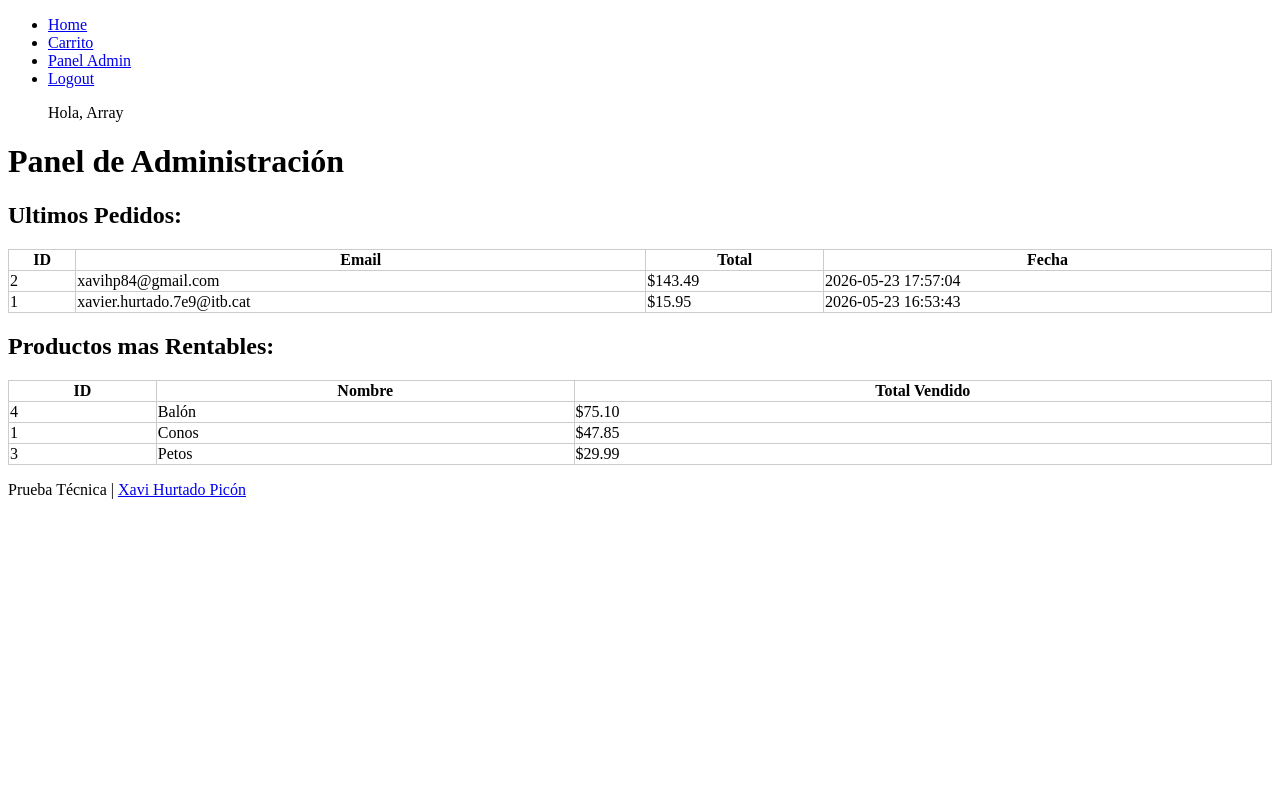
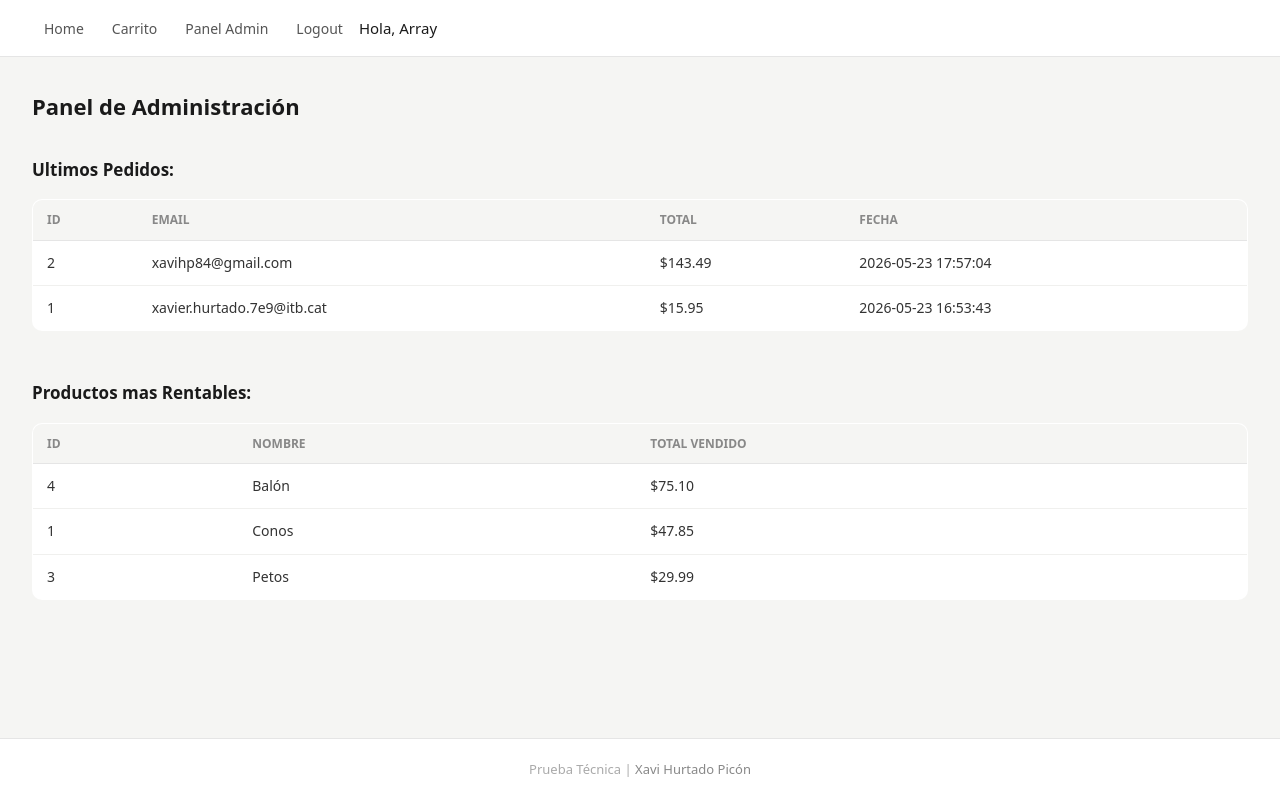
Before and after one commit to Xavi-H/Prueba-Tecnica-Mini-E-commerce-Admin-Dashboard, a PHP site: page /view/panel_admin.php in a window 1280 px wide. Run offline with PHP 8.4, Linux system fonts and the light colour scheme; the visitor is signed in with stand-in values (Sample User, id 1); data comes from the database, SQL or seed files in the repository.

Commit message:
feat: add estils
(responisve)

```diff
--- a/includes/css/style.css
+++ b/includes/css/style.css
@@ -1,5 +1,312 @@
+* {
+    box-sizing: border-box;
+    margin: 0;
+    padding: 0;
+}
+
+body {
+    font-family: system-ui, -apple-system, sans-serif;
+    font-size: 15px;
+    line-height: 1.6;
+    color: #1a1a1a;
+    background: #f5f5f3;
+    min-height: 100vh;
+    display: flex;
+    flex-direction: column;
+}
+
+header {
+    background: #fff;
+    border-bottom: 1px solid #e5e5e5;
+    padding: 0 2rem;
+    /* Se queda fijo arriba al hacer scroll */
+    position: sticky;
+    top: 0;
+    z-index: 10;
+}
+
+nav ul {
+    list-style: none;
+    display: flex;
+    gap: 0.25rem;
+    height: 56px;
+    align-items: center;
+}
+
+nav ul li a {
+    text-decoration: none;
+    color: #555;
+    font-size: 14px;
+    padding: 6px 12px;
+    border-radius: 6px;
+}
+
+nav ul li a:hover {
+    background: #f0f0ee;
+    color: #1a1a1a;
+}
+
+h1 {
+    font-size: 22px;
+    font-weight: 600;
+    padding: 2rem 2rem 0;
+}
+
+h2 {
+    font-size: 17px;
+    font-weight: 600;
+    margin-top: 2rem;
+    padding: 0 2rem;
+}
+
+button {
+    background: #1a1a1a;
+    color: #fff;
+    border: none;
+    border-radius: 7px;
+    padding: 8px 14px;
+    font-size: 13px;
+    cursor: pointer;
+}
+
+button:hover {
+    background: #333;
+}
+
+button:disabled {
+    background: #ccc;
+    cursor: not-allowed;
+}
+
+.btn-eliminar {
+    background: #fff;
+    color: #c0392b;
+    border: 1px solid #e5c5c2;
+    border-radius: 7px;
+    padding: 6px 12px;
+    font-size: 12px;
+    cursor: pointer;
+}
+
+.btn-eliminar:hover {
+    background: #fdf2f1;
+}
+
+input[type="email"],
+input[type="text"],
+input[type="password"] {
+    width: 100%;
+    padding: 10px 12px;
+    border: 1px solid #ddd;
+    border-radius: 8px;
+    font-size: 14px;
+    outline: none;
+    margin-bottom: 0.75rem;
+}
+
+input:focus {
+    border-color: #1a1a1a;
+}
+
+#listado-productos {
+    display: grid;
+    grid-template-columns: repeat(auto-fill, minmax(200px, 1fr));
+    gap: 1rem;
+    padding: 1.5rem 2rem;
+}
+
+.producto {
+    background: #fff;
+    border: 1px solid #e5e5e5;
+    border-radius: 10px;
+    padding: 1rem;
+    display: flex;
+    flex-direction: column;
+    gap: 6px;
+}
+
+.producto img {
+    width: 100%;
+    height: 140px;
+    object-fit: contain;
+    border-radius: 6px;
+    background: #f9f9f8;
+}
+
+.nom   { font-weight: 600; font-size: 14px; }
+.preu  { font-size: 16px; font-weight: 600; }
+.descripcio { font-size: 12px; color: #888; flex: 1; }
+.stock      { font-size: 12px; color: #aaa; }
+
+#carrito-contenedor {
+    padding: 1.5rem 2rem;
+    display: flex;
+    flex-direction: column;
+    gap: 1rem;
+    max-width: 600px;
+}
+
+.producto-carro {
+    background: #fff;
+    border: 1px solid #e5e5e5;
+    border-radius: 10px;
+    padding: 1rem;
+    display: flex;
+    align-items: center;
+    gap: 1rem;
+}
+
+.producto-carro img {
+    width: 60px;
+    height: 60px;
+    object-fit: contain;
+    background: #f9f9f8;
+    flex-shrink: 0;
+}
+
+.producto-carro h4 { font-size: 14px; font-weight: 600; }
+.producto-carro p  { font-size: 12px; color: #888; }
+
+.carrito-total {
+    font-size: 16px;
+    font-weight: 600;
+    padding: 1rem 0;
+    border-top: 1px solid #e5e5e5;
+}
+
+#enlace-checkout {
+    display: inline-block;
+    background: #1a1a1a;
+    color: #fff;
+    text-decoration: none;
+    border-radius: 7px;
+    padding: 10px 20px;
+    font-size: 14px;
+    font-weight: 500;
+}
+
+#enlace-checkout:hover {
+    background: #333;
+}
+
+#mensaje-carrito {
+    position: fixed;
+    bottom: 1.5rem;
+    right: 1.5rem;
+    background: #1a1a1a;
+    color: #fff;
+    padding: 10px 18px;
+    border-radius: 8px;
+    font-size: 13px;
+    z-index: 100;
+}
+
+#resumen-carrito,
+#formulario-finalizarCompra,
+#confirmacion {
+    max-width: 500px;
+    padding: 1.5rem 2rem;
+}
+
+#resumen-carrito ul {
+    list-style: none;
+    margin: 0.75rem 0;
+    border: 1px solid #e5e5e5;
+    border-radius: 10px;
+    background: #fff;
+    overflow: hidden;
+}
+
+#resumen-carrito li {
+    padding: 10px 14px;
+    font-size: 14px;
+    border-bottom: 1px solid #f0f0ee;
+}
+
+#resumen-carrito li:last-child { border-bottom: none; }
+
+#error-email { font-size: 12px; color: #c0392b; }
+
+form {
+    max-width: 340px;
+    margin: 2rem;
+    background: #fff;
+    border: 1px solid #e5e5e5;
+    border-radius: 12px;
+    padding: 1.5rem;
+    display: flex;
+    flex-direction: column;
+    gap: 0.75rem;
+}
+
+.missatge-error {
+    margin: 1rem 2rem 0;
+    font-size: 13px;
+    color: #c0392b;
+    background: #fdf2f1;
+    border: 1px solid #e5c5c2;
+    border-radius: 7px;
+    padding: 8px 12px;
+}
+
+#listado-pedidos,
+#listado-rentables {
+    padding: 1rem 2rem;
+    overflow-x: auto;
+}
+
 table {
-    width:100%;
+    width: 100%;
     border-collapse: collapse;
+    background: #fff;
+    border-radius: 10px;
+    overflow: hidden;
+    border: 1px solid #e5e5e5;
+    font-size: 14px;
 }
-table, th, td { border: 1px solid #ccc; }
+
+thead { background: #f5f5f3; }
+
+th {
+    text-align: left;
+    padding: 10px 14px;
+    font-size: 12px;
+    color: #888;
+    text-transform: uppercase;
+    border-bottom: 1px solid #e5e5e5;
+}
+
+td {
+    padding: 11px 14px;
+    border-bottom: 1px solid #f0f0ee;
+    color: #333;
+}
+
+tr:last-child td { border-bottom: none; }
+
+footer {
+    text-align: center;
+    padding: 1.25rem 2rem;
+    border-top: 1px solid #e5e5e5;
+    background: #fff;
+    font-size: 13px;
+    color: #aaa;
+    margin-top: auto;
+}
+
+footer a { color: #888; text-decoration: none; }
+footer a:hover { color: #1a1a1a; }
+
+/* ── Responsive (móvil < 600px) ── */
+
+@media (max-width: 600px) {
+    h1, h2                         { padding: 1.5rem 1rem 0; }
+    #listado-productos             { padding: 1rem; }
+    #carrito-contenedor,
+    #resumen-carrito,
+    #formulario-finalizarCompra    { padding: 1rem; }
+    #listado-pedidos,
+    #listado-rentables             { padding: 0.75rem 1rem; }
+    form                           { margin: 1.5rem 1rem; }
+    header                         { padding: 0 1rem; }
+}
```
